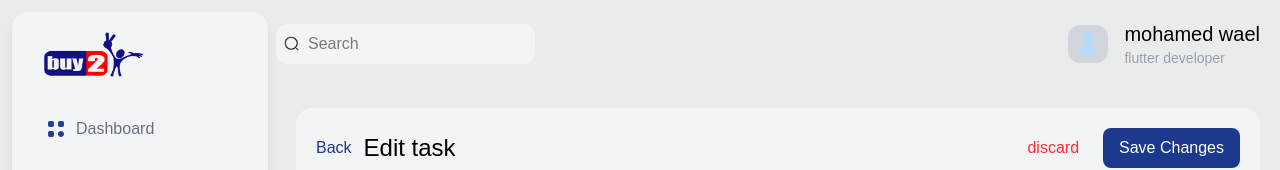
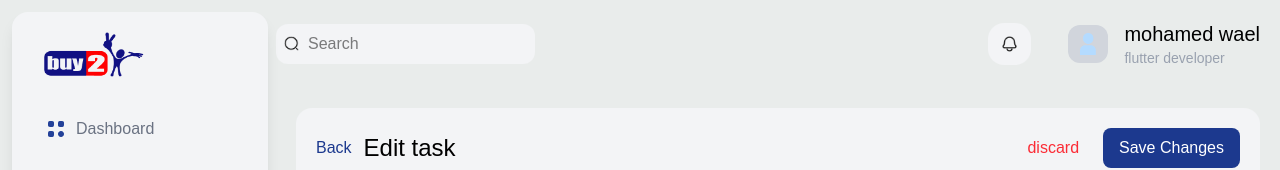
Before and after one commit to mohamedwael56/Team-track, a Next.js app: page /tasks/edit-task in a window 1280 px wide. Shown: the top 170 px of the page. Built offline with nearby package versions, Linux system fonts and the light colour scheme.

Commit message:
editing the header to be including notifications button and the sidebar to correct the routes and adding news file to the home file to divide the code

```diff
--- a/src/app/home/news.jsx
+++ b/src/app/home/news.jsx
@@ -11,7 +11,7 @@ function News() {
 <p className="text-gray-500">Everything new in the company will be here</p>
 </div>
 <div>
-  <Link href="/recognition" className="text-blue-900 text-xl hover:text-blue-700 transition duration-300">
+  <Link href="/news" className="text-blue-900 text-xl hover:text-blue-700 transition duration-300">
     view all
   </Link>
 </div>
--- a/src/components/header.jsx
+++ b/src/components/header.jsx
@@ -12,7 +12,10 @@ function Header() {
 
               <input type="text" placeholder="Search" className="bg-gray-100 pl-8 pr-5 py-2 rounded-xl text-black"/>
             </div>
-            <div>
+            <div className='flex items-center gap-3'>
+              <Link href='/notifications' className="bg-gray-100 cursor-pointer rounded-2xl p-3">
+                <img src="/icons/notification.png" alt="" />
+              </Link>
             <nav className="flex w-full  items-center justify-end gap-5 p-5">
               <Link
                 href="/dashboard"
--- a/src/components/sidebar.jsx
+++ b/src/components/sidebar.jsx
@@ -21,7 +21,7 @@ function Sidebar() {
                     </Link>
                   </li>
                   <li>
-                    <Link href="/projects" className='flex items-center gap-2 text-gray-500'>
+                    <Link href="/tasks" className={pathname === '/tasks' ? 'flex items-center gap-2 text-blue-900 bg-gray-400 py-2 px-8 rounded-2xl ' : 'flex items-center gap-2 text-gray-500'}>
                     <img src="/icons/vector.png" alt="Projects Icon" />
                     My tasks</Link>
                   </li>
@@ -31,7 +31,7 @@ function Sidebar() {
                     lists</Link>
                   </li>
                   <li>
-                    <Link href="/team" className='flex items-center gap-2 text-gray-500'>
+                    <Link href="/attendance" className='flex items-center gap-2 text-gray-500'>
                     <img src="/icons/calendar.png" alt="Team Icon" />
                     attendance</Link>
                   </li>
```
